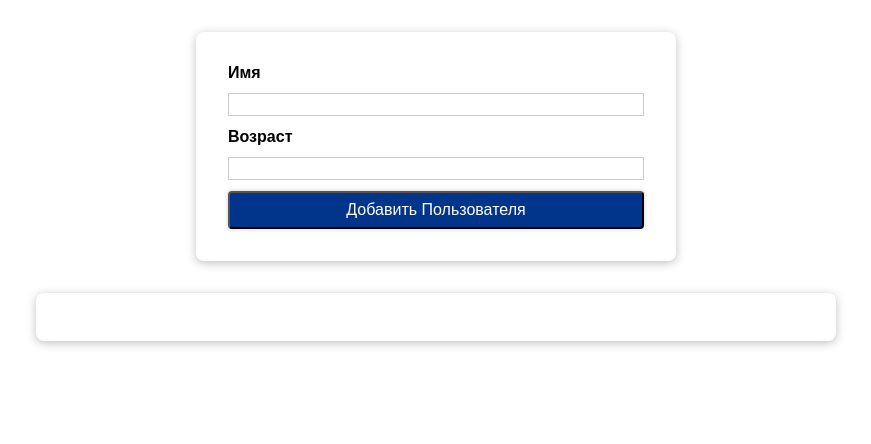
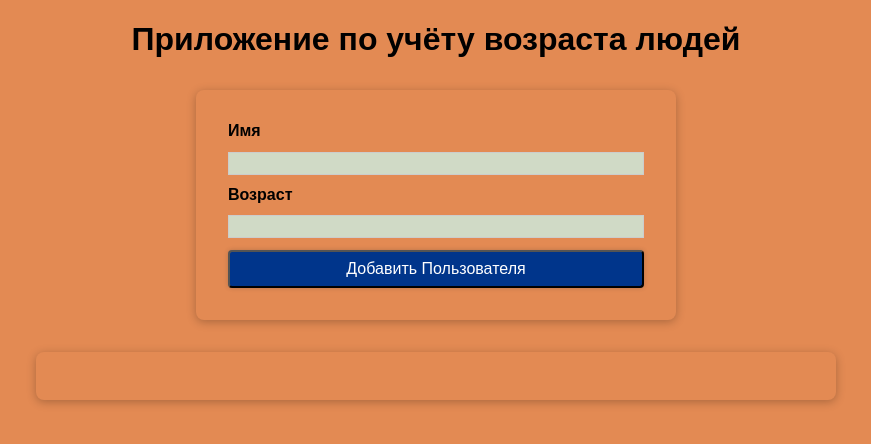
Before and after one commit to Answer-0885/doubleToDoList, a React (Create React App) app: page / in a window 1280 px wide. Shown: the top 444 px of the page, without its empty margins (204-1075 px from the left). Built offline with nearby package versions, Linux system fonts and the light colour scheme.

Commit message:
Продакшн

```diff
--- a/package.json
+++ b/package.json
@@ -1,6 +1,7 @@
 {
   "name": "react-complete-guide",
   "version": "0.1.0",
+  "homepage":  "https://answer-0885.github.io/costHumans/",
   "private": true,
   "dependencies": {
     "@testing-library/jest-dom": "^5.11.6",
--- a/src/App.js
+++ b/src/App.js
@@ -19,6 +19,7 @@ const App = () => {
 
   return (
   <React.Fragment>
+          <h1>Приложение по учёту возраста людей</h1>
           <CreateUser onCreateUser={CreateUserHandler}/>
           <UserList users={userList}/>
   </React.Fragment>
--- a/src/components/Users/CreateUser.module.css
+++ b/src/components/Users/CreateUser.module.css
@@ -18,6 +18,7 @@
     border: 1px solid #ccc;
     padding: 0.1rem;
     margin-bottom: 0.7rem;
+    background-color:rgb(208, 218, 198);
   }
 
   .input input:focus {
--- a/src/index.css
+++ b/src/index.css
@@ -8,4 +8,8 @@ html {
 
 body {
   margin: 0;
+  background-color: rgb(227, 138, 83);
 }
+h1{
+  text-align: center;
+}
```
Also changed, not shown: 1 other file (tests, documents, lock files or other folders).
